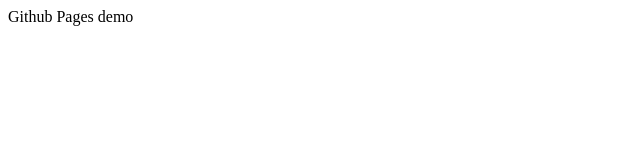
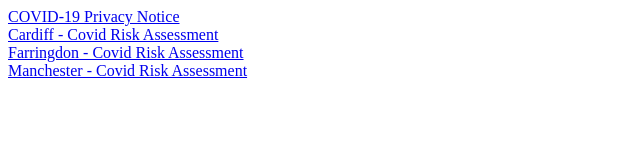
Before and after one commit to SaveTheChildrenUK/savethechildrenuk.github.io, a plain HTML site: page index.html in a window 1280 px wide. Shown: the whole page, without its empty margins (0-640 px from the left). Drawn offline with Linux system fonts and the light colour scheme.

Commit message:
Update index.html

```diff
--- a/index.html
+++ b/index.html
@@ -1 +1,4 @@
-Github Pages demo
+<a href="https://github.com/SaveTheChildrenUK/public/raw/main/COVID-19%20Privacy%20Notice.pdf">COVID-19 Privacy Notice</a><br>
+<a href="https://github.com/SaveTheChildrenUK/public/raw/main/Cardiff%20Coronavirus%20Risk%20Assessment%20%4014052021.pdf">Cardiff - Covid Risk Assessment</a><br>
+<a href="https://github.com/SaveTheChildrenUK/public/raw/main/Farringdon%20Coronavirus%20Risk%20Assessment%20%4012052021.pdf">Farringdon - Covid Risk Assessment</a><br>
+<a href="https://github.com/SaveTheChildrenUK/public/raw/main/Manchester%20Coronavirus%20Risk%20Assessment%20%4014052021.pdf">Manchester - Covid Risk Assessment</a><br>
```
